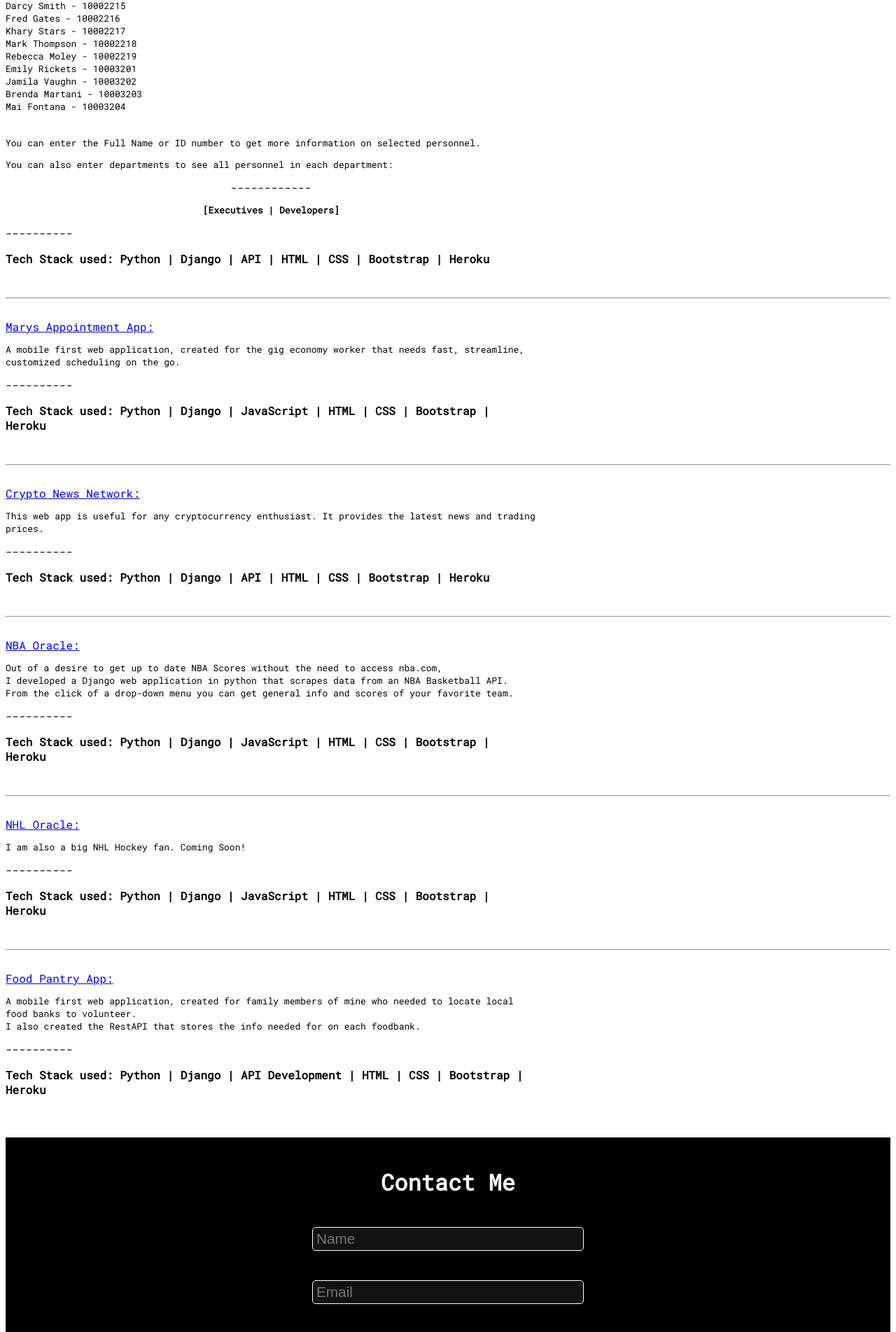
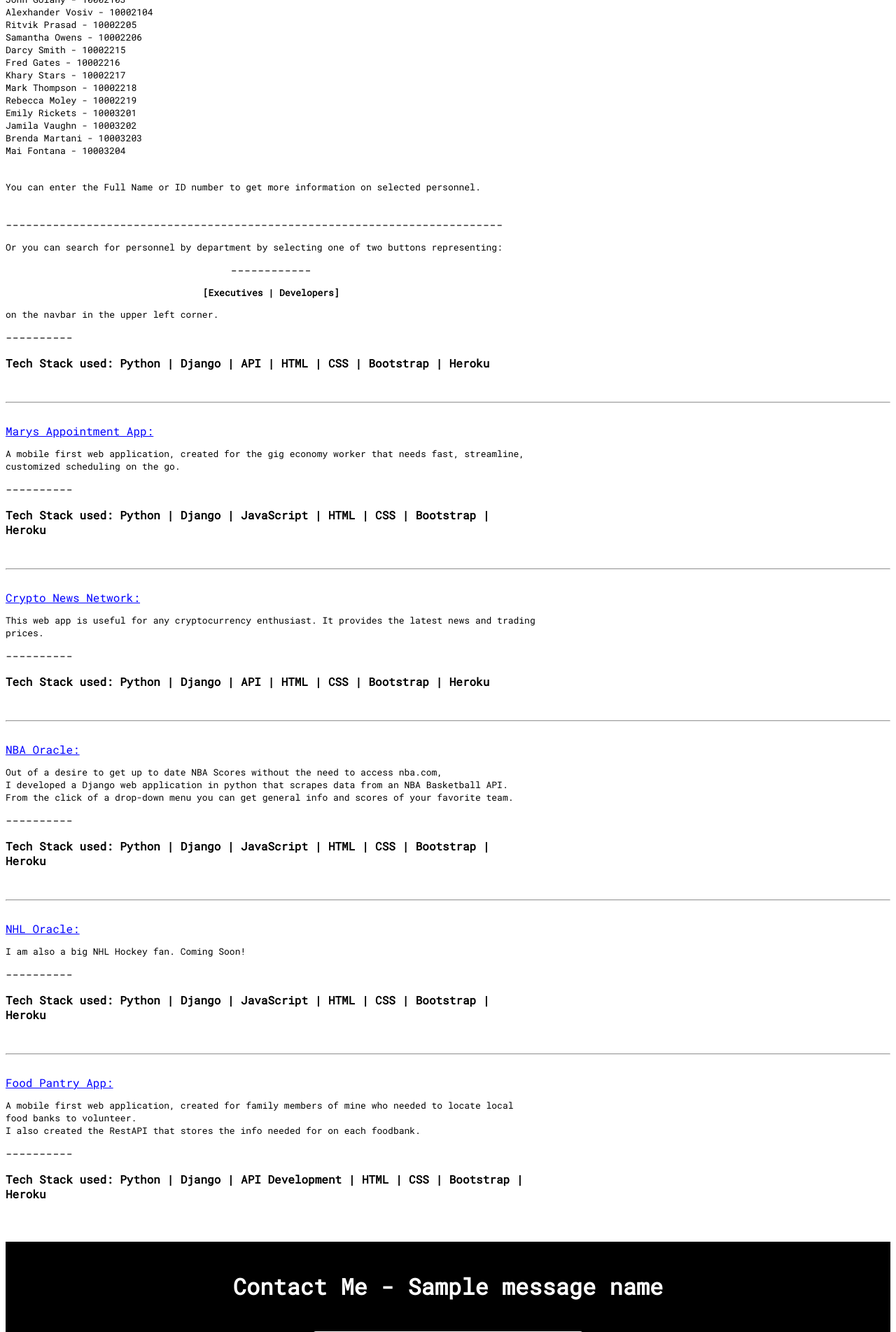
Before and after one commit to courthub74/CourDevs-Portfolio, a Django app: template portfolioPages/templates/home.html in a window 1280 px wide. Shown: the part 2597-4500 px from the top of the page at 70% size. Run offline with Django 3.2, Linux system fonts and the light colour scheme; the template is opened without the code that fills it: most values are stand-ins (such as "Sample title", 1, 10 or a date in 2020).

Commit message:
email functionality

```diff
--- a/portfolioPages/templates/home.html
+++ b/portfolioPages/templates/home.html
@@ -31,6 +31,16 @@
   <li><a href="https://www.facebook.com/courtney.jacobs.7798" target="_blank"><img src={% static 'images/facebook2.png' %}></a></li>
   <li><a href="https://www.instagram.com/courtj_135/" target="_blank"><img src={% static 'images/instagram.png' %}></a></li>
 </ul>
+
+<br>
+{% if message_name %}
+    Thanks {{ message_name }}
+    <br>
+    You're email has been sent!
+{% endif %}
+
+
+
 
 
 <body>
@@ -172,15 +182,16 @@
 
             <br>
 
-            <p style="font-size: small;">You can enter the Full Name or ID number to get more information on selected personnel.</p>
-             <p style="font-size: small;">You can also enter departments to see all personnel in each department:</p>
+            <p style="font-size: small;">You can enter the Full Name or ID number to get more information on selected personnel.</p> <br>
+            --------------------------------------------------------------------------
+             <p style="font-size: small;">Or you can search for personnel by department by selecting one of two buttons representing:</p>
 
               <div class="center">
                    ------------
                   <p style="font-size: small;"><b>[Executives | Developers]</b></p>
                 </div>
 
-
+                <p style="font-size: small;">on the navbar in the upper left corner.</p>
             ----------
 
         <p><b>Tech Stack used:  Python | Django | API | HTML | CSS | Bootstrap | Heroku </b></p>
@@ -319,16 +330,20 @@
         }
     </style>
 
+
+    <!--Contact Section-->
     <div class="bottomSection">
         <div class="contactSection">
             <br>
-            <h1 class="white">Contact Me</h1>
+            <h1 class="white">Contact Me - {{ message_name }}</h1>
             <div class="container">
                 <div id="status">Message Sent</div>
+
+                <!--FORM-->
                 <form action="#" method="POST">
                     {% csrf_token %}
-                    <input required maxlength="30" type="text" placeholder="Name" name="name"> <br><br>
-                    <input required maxlength="50" type="text" placeholder="Email" name="email"> <br><br>
+                    <input required maxlength="30" type="text" placeholder="Name" name="message-name"> <br><br>
+                    <input required maxlength="50" type="text" placeholder="Email" name="message-email"> <br><br>
                     <textarea name="message" cols="30" rows="10" placeholder="Type Your Message Here"></textarea><br><br>
                     <button type="submit">Send</button>
                     <br>
```
Also changed, not shown: portfolioHQ/settings.py (+11 -2 lines), portfolioPages/views.py (+4 -9 lines).
